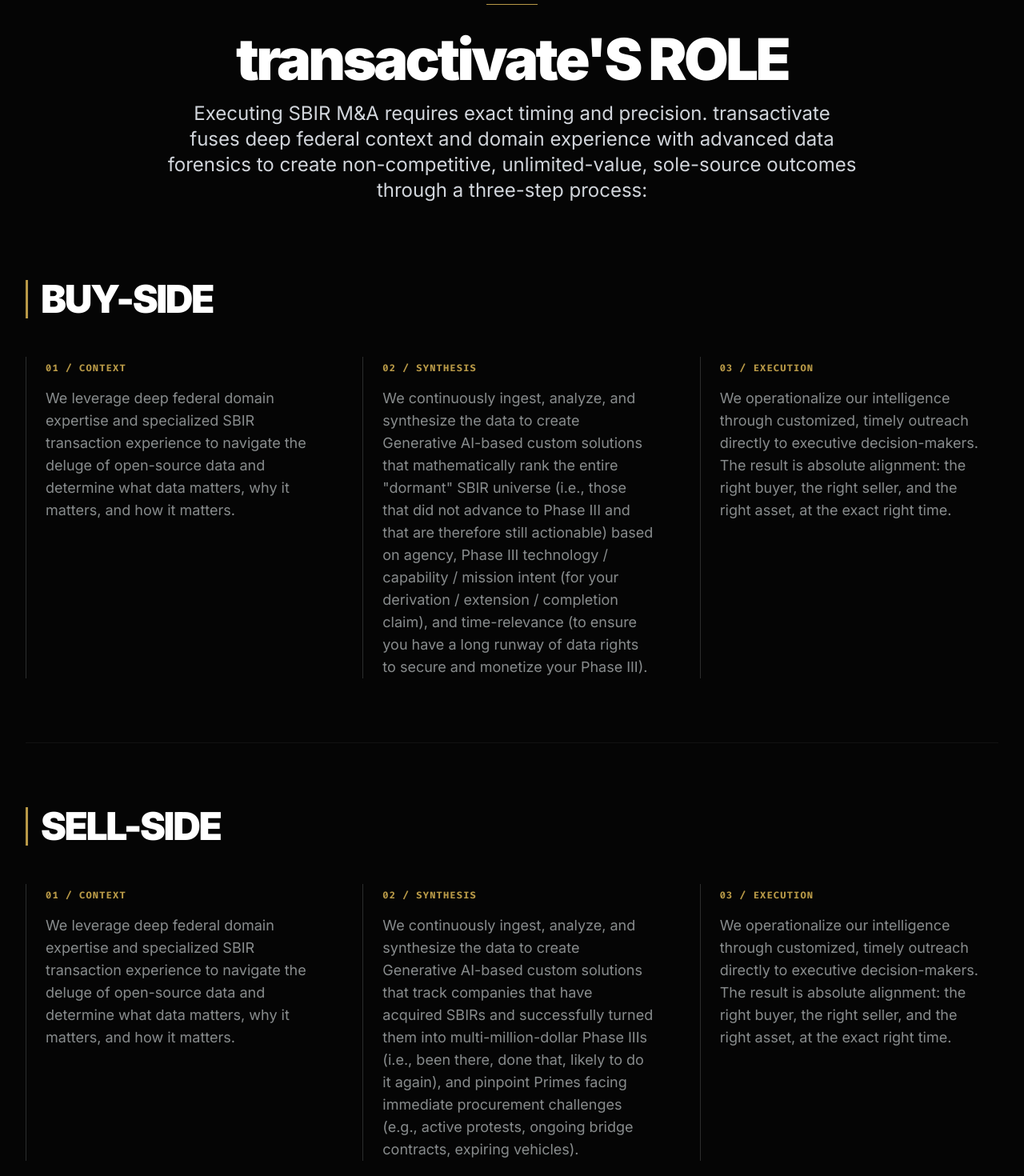
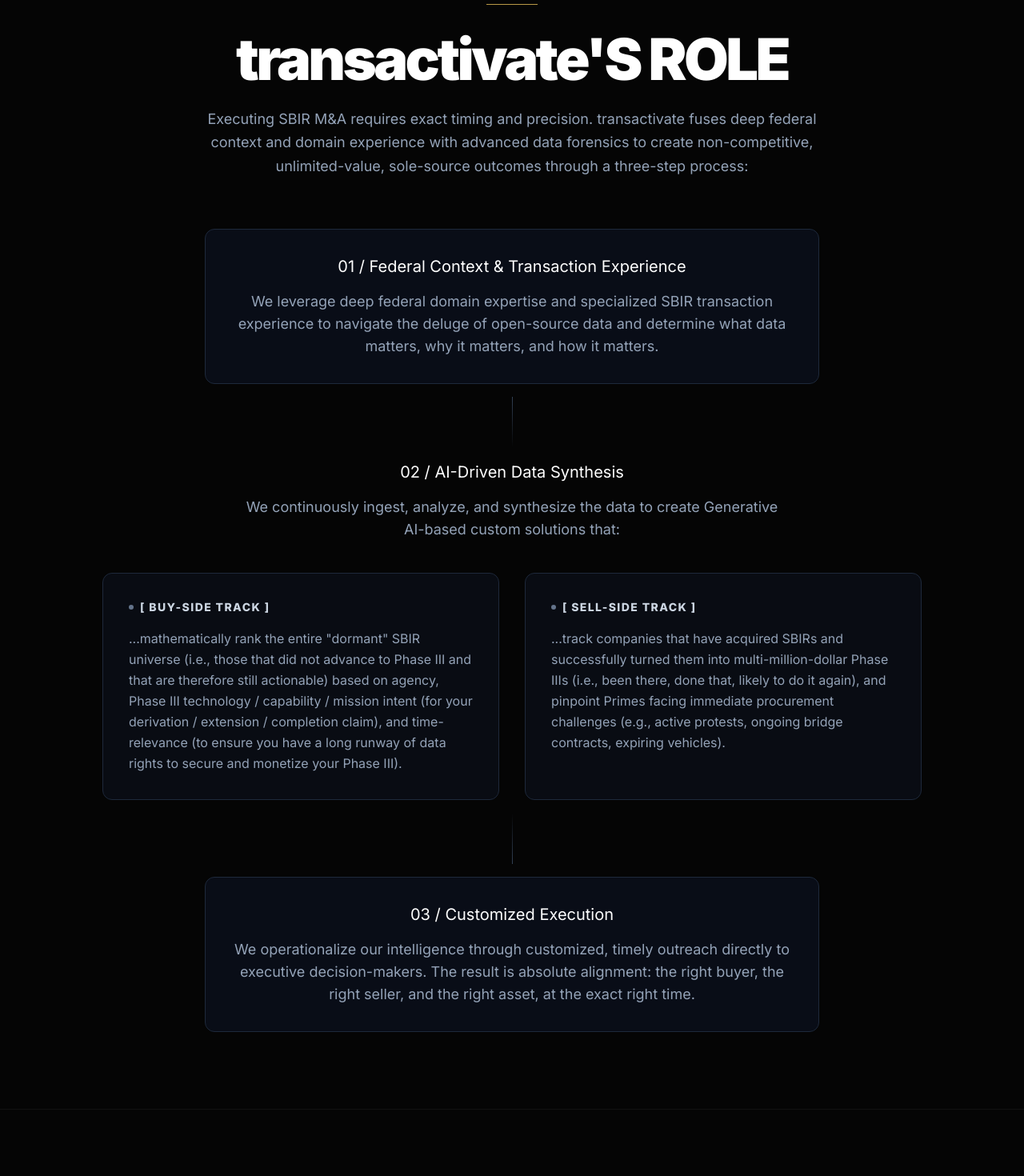
Before and after one commit to transactivate/website, a React (Vite) app: page / in a window 1280 px wide. Shown: the part 940-2410 px from the top of the page at 80% size. Built offline with nearby package versions, Linux system fonts and the light colour scheme.

Commit message:
Architect a hyper-efficient, vertical Diamond UI Pipeline bifurcating strictly at the AI Synthesis Node to eliminate overlapping textual methodologies

```diff
--- a/src/App.jsx
+++ b/src/App.jsx
@@ -277,78 +277,102 @@ const LandingKey = ({ onNavigate }) => (
 );
 
 const MethodologyKey = () => (
-  <section className="py-24 relative z-10 w-full xl:container mx-auto px-6 md:px-8 border-t border-brand-steel/10">
+  <section className="py-24 relative z-10 flex flex-col items-center px-4 sm:px-6 lg:px-8 border-t border-brand-steel/10">
     <motion.div
-      initial={{ opacity: 0 }}
-      whileInView={{ opacity: 1 }}
-      viewport={{ once: true, margin: "-100px" }}
-      transition={{ duration: 0.8 }}
-      className="flex flex-col mb-16 md:mb-24 text-center max-w-4xl mx-auto"
+      initial={{ opacity: 0, y: 20 }}
+      whileInView={{ opacity: 1, y: 0 }}
+      viewport={{ once: true }}
+      className="text-center w-full max-w-4xl mx-auto"
     >
       <div className="w-16 h-px bg-brand-gold mb-6 md:mb-8 mx-auto"></div>
-      <h2 className="text-4xl sm:text-5xl md:text-6xl lg:text-7xl font-black text-white uppercase tracking-tighter mb-4 leading-[1] md:leading-[0.9] break-words">
+      <h2 className="text-4xl sm:text-5xl md:text-6xl lg:text-7xl font-black text-white uppercase tracking-tighter mb-6 leading-[1] md:leading-[0.9] break-words">
         <span className="lowercase">transactivate</span>'s Role
       </h2>
-      <p className="text-lg sm:text-xl md:text-2xl text-brand-light_steel font-light leading-relaxed whitespace-normal px-4">
+      <p className="text-slate-400 text-center max-w-3xl mx-auto text-lg mb-16 leading-relaxed font-light">
         Executing SBIR M&A requires exact timing and precision. <span className="lowercase">transactivate</span> fuses deep federal context and domain experience with advanced data forensics to create non-competitive, unlimited-value, sole-source outcomes through a three-step process:
       </p>
     </motion.div>
 
-    <div id="buyers" className="mt-16 scroll-mt-32">
-      <div className="mb-12">
-        <h3 className="text-3xl sm:text-4xl md:text-5xl border-l-[3px] border-brand-gold pl-4 font-black text-white uppercase tracking-tighter break-words">Buy-Side</h3>
-      </div>
+    {/* Pipeline Node 01: Context */}
+    <motion.div
+      initial={{ opacity: 0, y: 20 }}
+      whileInView={{ opacity: 1, y: 0 }}
+      viewport={{ once: true }}
+      transition={{ delay: 0.1 }}
+      className="w-full max-w-3xl mx-auto bg-slate-900/50 border border-slate-800 hover:border-slate-700 transition-colors rounded-xl p-8 text-center"
+    >
+      <h3 className="text-xl font-medium text-white mb-4">01 / Federal Context & Transaction Experience</h3>
+      <p className="text-slate-400 leading-relaxed font-light text-base md:text-lg">
+        We leverage deep federal domain expertise and specialized SBIR transaction experience to navigate the deluge of open-source data and determine what data matters, why it matters, and how it matters.
+      </p>
+    </motion.div>
 
-      <div className="grid grid-cols-1 lg:grid-cols-3 gap-8 md:gap-12">
-        <div className="group border-l border-brand-steel/30 pl-4 sm:pl-6 hover:border-brand-gold transition-colors duration-500">
-           <span className="text-brand-gold font-mono text-[10px] md:text-xs font-bold mb-4 tracking-[0.1em] md:tracking-widest inline-flex break-words">01 / CONTEXT</span>
-           <p className="text-brand-steel font-light text-base md:text-lg leading-relaxed whitespace-normal pr-2">
-             We leverage deep federal domain expertise and specialized SBIR transaction experience to navigate the deluge of open-source data and determine what data matters, why it matters, and how it matters.
-           </p>
+    {/* Downward Flow Connector */}
+    <motion.div
+      initial={{ opacity: 0 }}
+      whileInView={{ opacity: 1 }}
+      viewport={{ once: true }}
+      transition={{ delay: 0.2 }}
+      className="w-px bg-gradient-to-b from-slate-700 to-transparent my-4 mx-auto block h-16 origin-top"
+    ></motion.div>
+
+    {/* Pipeline Node 02: Synthesis & Bifurcation */}
+    <motion.div
+      initial={{ opacity: 0, y: 20 }}
+      whileInView={{ opacity: 1, y: 0 }}
+      viewport={{ once: true }}
+      transition={{ delay: 0.3 }}
+      className="w-full max-w-5xl mx-auto"
+    >
+      <h3 className="text-xl font-medium text-white text-center mb-4">02 / AI-Driven Data Synthesis</h3>
+      <p className="text-slate-400 text-center max-w-2xl mx-auto mb-10 leading-relaxed font-light text-base md:text-lg">
+        We continuously ingest, analyze, and synthesize the data to create Generative AI-based custom solutions that:
+      </p>
+
+      {/* The Split (Buy/Sell Tracks) */}
+      <div className="grid grid-cols-1 md:grid-cols-2 gap-8 relative">
+        <div id="buyers" className="scroll-mt-32 p-8 rounded-xl bg-slate-900/40 border border-slate-800 hover:border-slate-600 transition-colors relative">
+          <h4 className="text-sm font-bold tracking-widest text-slate-300 uppercase mb-4 flex items-center gap-2">
+            <div className="w-1.5 h-1.5 rounded-full bg-slate-500"></div> [ BUY-SIDE TRACK ]
+          </h4>
+          <p className="text-slate-400 leading-relaxed font-light text-base">
+            ...mathematically rank the entire "dormant" SBIR universe (i.e., those that did not advance to Phase III and that are therefore still actionable) based on agency, Phase III technology / capability / mission intent (for your derivation / extension / completion claim), and time-relevance (to ensure you have a long runway of data rights to secure and monetize your Phase III).
+          </p>
         </div>
-        <div className="group border-l border-brand-steel/30 pl-4 sm:pl-6 hover:border-brand-gold transition-colors duration-500">
-           <span className="text-brand-gold font-mono text-[10px] md:text-xs font-bold mb-4 tracking-[0.1em] md:tracking-widest inline-flex break-words">02 / SYNTHESIS</span>
-           <p className="text-brand-steel font-light text-base md:text-lg leading-relaxed whitespace-normal pr-2">
-             We continuously ingest, analyze, and synthesize the data to create Generative AI-based custom solutions that mathematically rank the entire "dormant" SBIR universe (i.e., those that did not advance to Phase III and that are therefore still actionable) based on agency, Phase III technology / capability / mission intent (for your derivation / extension / completion claim), and time-relevance (to ensure you have a long runway of data rights to secure and monetize your Phase III).
-           </p>
-        </div>
-        <div className="group border-l border-brand-steel/30 pl-4 sm:pl-6 hover:border-brand-gold transition-colors duration-500">
-           <span className="text-brand-gold font-mono text-[10px] md:text-xs font-bold mb-4 tracking-[0.1em] md:tracking-widest inline-flex break-words">03 / EXECUTION</span>
-           <p className="text-brand-steel font-light text-base md:text-lg leading-relaxed whitespace-normal pr-2">
-             We operationalize our intelligence through customized, timely outreach directly to executive decision-makers. The result is absolute alignment: the right buyer, the right seller, and the right asset, at the exact right time.
-           </p>
+
+        <div id="sellers" className="scroll-mt-32 p-8 rounded-xl bg-slate-900/40 border border-slate-800 hover:border-slate-600 transition-colors relative">
+          <h4 className="text-sm font-bold tracking-widest text-slate-300 uppercase mb-4 flex items-center gap-2">
+            <div className="w-1.5 h-1.5 rounded-full bg-slate-500"></div> [ SELL-SIDE TRACK ]
+          </h4>
+          <p className="text-slate-400 leading-relaxed font-light text-base">
+            ...track companies that have acquired SBIRs and successfully turned them into multi-million-dollar Phase IIIs (i.e., been there, done that, likely to do it again), and pinpoint Primes facing immediate procurement challenges (e.g., active protests, ongoing bridge contracts, expiring vehicles).
+          </p>
         </div>
       </div>
-    </div>
+    </motion.div>
 
-    <hr className="border-brand-steel/10 my-20 w-full" />
+    {/* Upward Merging Connector */}
+    <motion.div
+      initial={{ opacity: 0 }}
+      whileInView={{ opacity: 1 }}
+      viewport={{ once: true }}
+      transition={{ delay: 0.4 }}
+      className="w-px bg-gradient-to-t from-slate-700 to-transparent my-4 mx-auto block h-16 origin-bottom"
+    ></motion.div>
 
-    <div id="sellers" className="scroll-mt-32">
-      <div className="mb-12">
-        <h3 className="text-3xl sm:text-4xl md:text-5xl border-l-[3px] border-brand-gold pl-4 font-black text-white uppercase tracking-tighter break-words">Sell-Side</h3>
-      </div>
-
-      <div className="grid grid-cols-1 lg:grid-cols-3 gap-8 md:gap-12">
-        <div className="group border-l border-brand-steel/30 pl-4 sm:pl-6 hover:border-brand-gold transition-colors duration-500">
-           <span className="text-brand-gold font-mono text-[10px] md:text-xs font-bold mb-4 tracking-[0.1em] md:tracking-widest inline-flex break-words">01 / CONTEXT</span>
-           <p className="text-brand-steel font-light text-base md:text-lg leading-relaxed whitespace-normal pr-2">
-             We leverage deep federal domain expertise and specialized SBIR transaction experience to navigate the deluge of open-source data and determine what data matters, why it matters, and how it matters.
-           </p>
-        </div>
-        <div className="group border-l border-brand-steel/30 pl-4 sm:pl-6 hover:border-brand-gold transition-colors duration-500">
-           <span className="text-brand-gold font-mono text-[10px] md:text-xs font-bold mb-4 tracking-[0.1em] md:tracking-widest inline-flex break-words">02 / SYNTHESIS</span>
-           <p className="text-brand-steel font-light text-base md:text-lg leading-relaxed whitespace-normal pr-2">
-             We continuously ingest, analyze, and synthesize the data to create Generative AI-based custom solutions that track companies that have acquired SBIRs and successfully turned them into multi-million-dollar Phase IIIs (i.e., been there, done that, likely to do it again), and pinpoint Primes facing immediate procurement challenges (e.g., active protests, ongoing bridge contracts, expiring vehicles).
-           </p>
-        </div>
-        <div className="group border-l border-brand-steel/30 pl-4 sm:pl-6 hover:border-brand-gold transition-colors duration-500">
-           <span className="text-brand-gold font-mono text-[10px] md:text-xs font-bold mb-4 tracking-[0.1em] md:tracking-widest inline-flex break-words">03 / EXECUTION</span>
-           <p className="text-brand-steel font-light text-base md:text-lg leading-relaxed whitespace-normal pr-2">
-             We operationalize our intelligence through customized, timely outreach directly to executive decision-makers. The result is absolute alignment: the right buyer, the right seller, and the right asset, at the exact right time.
-           </p>
-        </div>
-      </div>
-    </div>
+    {/* Pipeline Node 03: Unified Execution */}
+    <motion.div
+      initial={{ opacity: 0, y: 20 }}
+      whileInView={{ opacity: 1, y: 0 }}
+      viewport={{ once: true }}
+      transition={{ delay: 0.5 }}
+      className="w-full max-w-3xl mx-auto bg-slate-900/50 border border-slate-800 hover:border-slate-700 transition-colors rounded-xl p-8 text-center"
+    >
+      <h3 className="text-xl font-medium text-white mb-4">03 / Customized Execution</h3>
+      <p className="text-slate-400 leading-relaxed font-light text-base md:text-lg">
+        We operationalize our intelligence through customized, timely outreach directly to executive decision-makers. The result is absolute alignment: the right buyer, the right seller, and the right asset, at the exact right time.
+      </p>
+    </motion.div>
   </section>
 );
 
```
